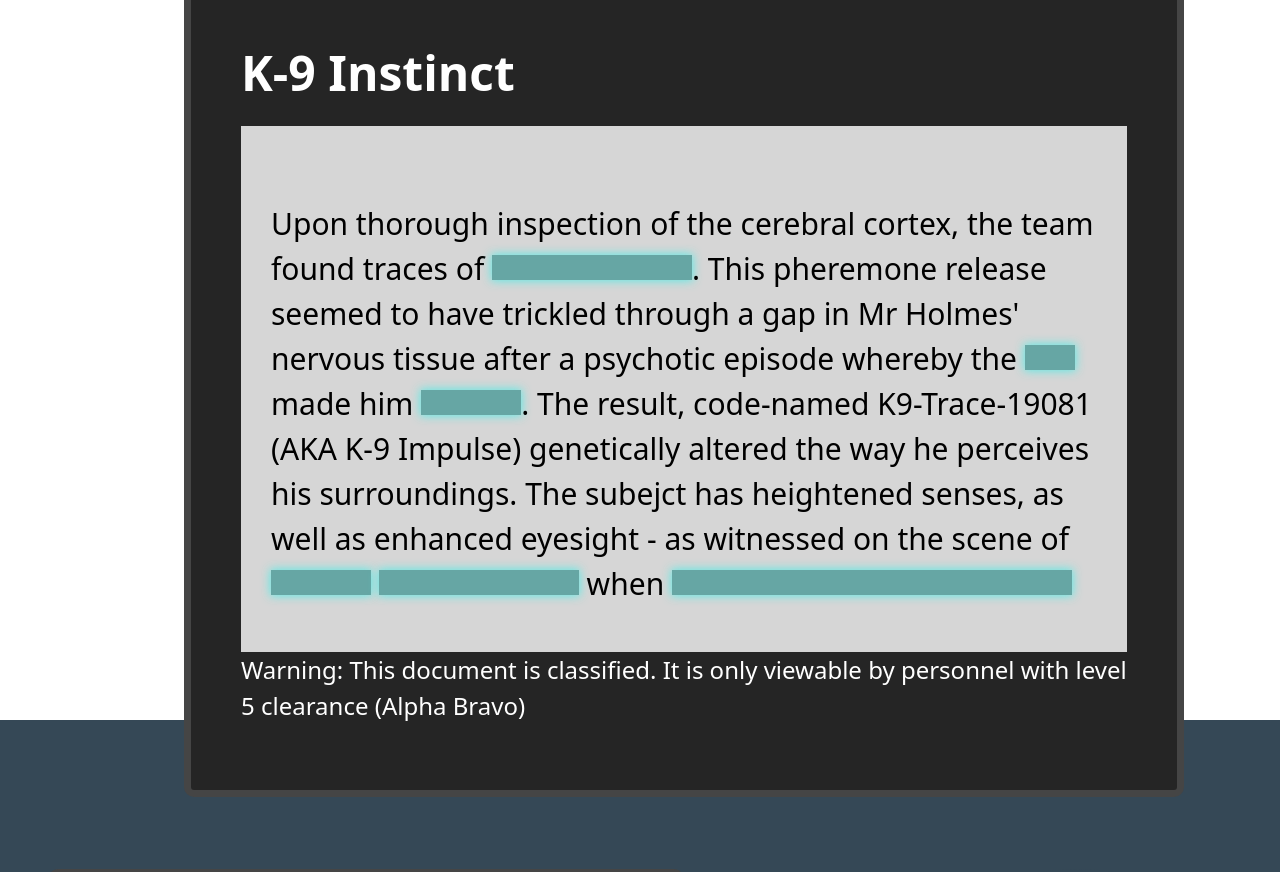
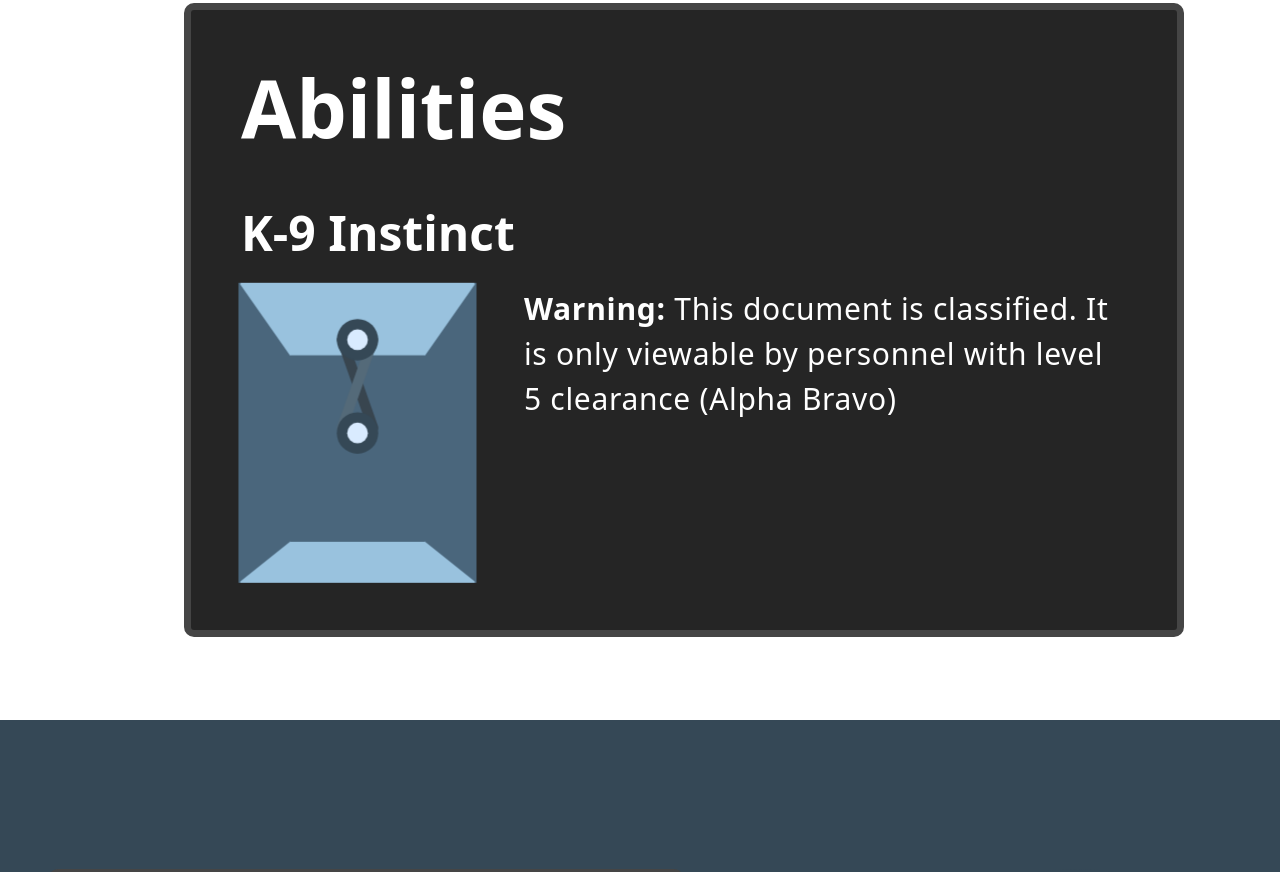
Before and after one commit to Keelan-Matthews/VIO-202-Project-2, a React (Create React App) app: page / in a window 1280 px wide. Shown: the part 3280-4152 px from the top of the page. Built offline with nearby package versions, Linux system fonts and the light colour scheme.

Commit message:
Section 3 updated

```diff
--- a/src/App.css
+++ b/src/App.css
@@ -83,7 +83,7 @@ html,
 }
 
 .hide {
-    display: none;
+    display: none !important;
 }
 
 .drop-container {
@@ -267,3 +267,28 @@ html,
     margin-top: 4px;
     font-size: 27px;
 }
+
+.classified-svg {
+    width: 600px;
+}
+
+.classified-container {
+    display: flex;
+}
+
+.classified-container img {
+    animation: pulse 0.9s linear infinite;
+    animation-direction: alternate;
+    cursor: pointer;
+}
+
+.classified-container p {
+    font-size: 30px;
+    letter-spacing: 0.7px;
+    margin-left: 50px;
+}
+
+.close-document {
+    cursor: pointer;
+    font-size: 18px;
+}
--- a/src/components/AbilityInfo.jsx
+++ b/src/components/AbilityInfo.jsx
@@ -1,21 +1,30 @@
-import React from 'react';
+import React, {useState} from 'react';
+import Classified from '../images/classified.svg';
 
 export default function Abilities() {
+  const [clicked, setClicked] = useState(false);
+
+  function updateClick() {
+    setClicked(!clicked);
+  }
+
   return (
     <section className="d-flex vh-100 align-items-center pe-5">
     <div className="d-flex justify-content-end vw-100 me-5">
         <div className="info-container">
           <h1 className="display-1 fw-bold mb-5">Abilities</h1>
           <p className="display-5 fw-bold mb-4">K-9 Instinct</p>
-          <div className="document">
-            <div>
-              <img src="" alt="" />
-              <div className="document">
+          <div>
+              <div className={clicked ? "classified-container hide" : "classified-container"}>
+                  <img src={Classified} alt="" className="classified-svg" onClick={updateClick} />
+                  <p><span className="fw-bold">Warning:</span> This document is classified. It is only viewable by personnel with level 5 clearance (Alpha Bravo)</p>
+              </div>
+
+              <div className={clicked ? "document" : "document hide"}>
                 <p>Upon thorough inspection of the cerebral cortex, the team found traces of <span className="redacted" style={{width: '200px'}}></span>. This pheremone release seemed to have trickled through a gap in Mr Holmes' nervous tissue after a psychotic episode whereby the <span className="redacted" style={{width: '50px'}}></span> made him <span className="redacted" style={{width: '100px'}}></span>. The result, code-named K9-Trace-19081 (AKA K-9 Impulse) genetically altered the way he perceives his surroundings. The subejct has heightened senses, as well as enhanced eyesight - as witnessed on the scene of <span className="redacted" style={{width: '100px'}}></span> <span className="redacted" style={{width: '200px'}}></span> when <span className="redacted" style={{width: '400px'}}></span></p>
+                <small className="close-document" onClick={updateClick}>close</small>
               </div>
-            </div>
           </div>
-          <p className="fs-4">Warning: This document is classified. It is only viewable by personnel with level 5 clearance (Alpha Bravo)</p>
         </div>
     </div>
   </section>
```
Also changed, not shown: src/images/classified.svg (added).
